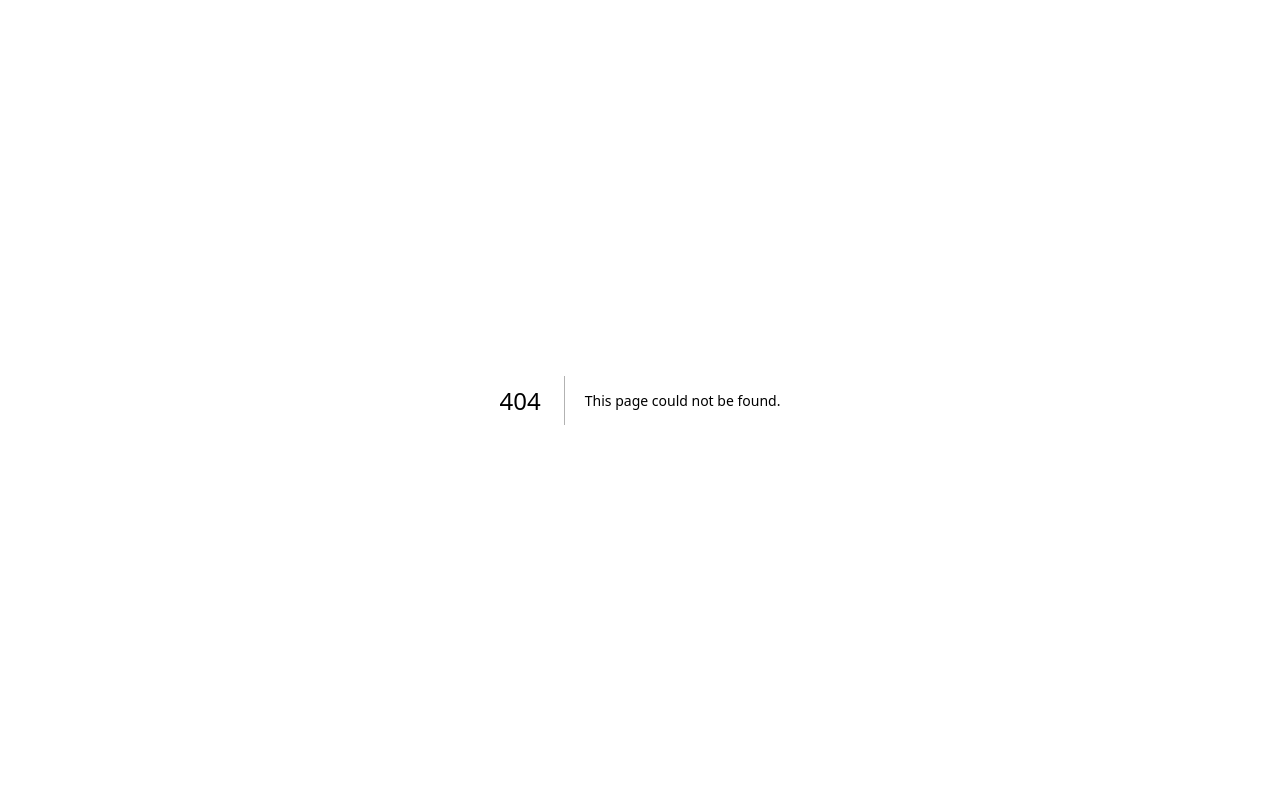
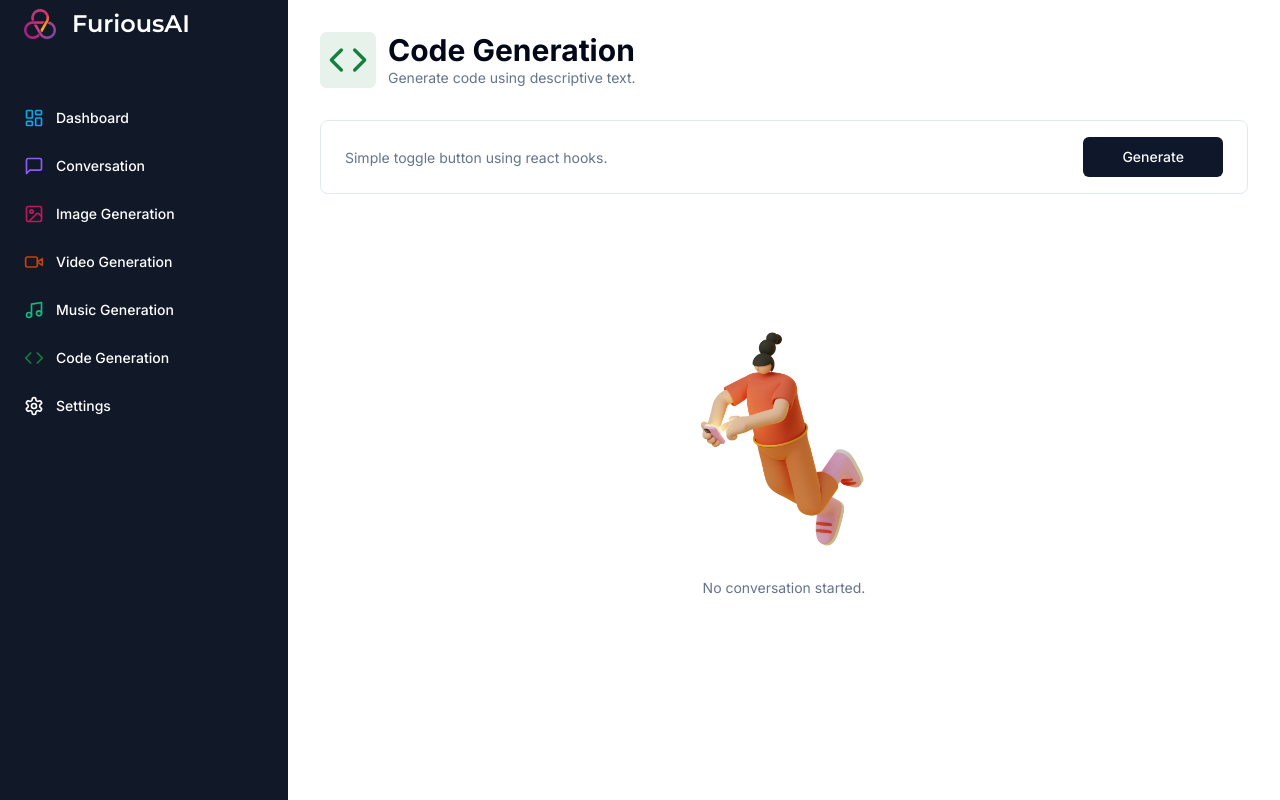
Before and after one commit to avinashhubale/furious-ai, a Next.js app: page /code in a window 1280 px wide. Before the commit this address had no page. Built offline with nearby package versions, Linux system fonts and the light colour scheme.

Commit message:
Implement code generation api

```diff
--- /dev/null
+++ b/app/(dashboard)/(routes)/code/constants.ts
@@ -0,0 +1,7 @@
+import * as z from "zod";
+
+export const formSchema = z.object({
+  prompt: z.string().min(1, {
+    message: "Prompt is required",
+  }),
+});
--- /dev/null
+++ b/app/(dashboard)/(routes)/code/page.tsx
@@ -0,0 +1,144 @@
+'use client';
+
+import axios from 'axios';
+import * as z from 'zod';
+import { Heading } from '@/components/heading';
+import { Code, Divide } from 'lucide-react';
+import { useForm } from 'react-hook-form';
+import { formSchema } from './constants';
+import { zodResolver } from '@hookform/resolvers/zod';
+import { Form, FormField, FormItem, FormControl } from '@/components/ui/form';
+import { Input } from '@/components/ui/input';
+import { Button } from '@/components/ui/button';
+import { useRouter } from 'next/navigation';
+import { useState } from 'react';
+import { ChatCompletionMessageParam } from 'openai/resources/index.mjs';
+import { Empty } from '@/components/empty';
+import { Loader } from '@/components/loader';
+import { cn } from '@/lib/utils';
+import { UserAvatar } from '@/components/user-avatar';
+import { BotAvatar } from '@/components/bot-avatar';
+import Markdown from 'react-markdown';
+
+const CodePage = () => {
+  const router = useRouter();
+  const [messages, setMessages] = useState<ChatCompletionMessageParam[]>([]);
+  const form = useForm<z.infer<typeof formSchema>>({
+    resolver: zodResolver(formSchema),
+    defaultValues: {
+      prompt: '',
+    },
+  });
+
+  const isLoading = form.formState.isSubmitting;
+
+  const onSubmit = async (values: z.infer<typeof formSchema>) => {
+    try {
+      const userMessage: ChatCompletionMessageParam = {
+        role: 'user',
+        content: values.prompt,
+      };
+
+      const newMessages = [...messages, userMessage];
+
+      const response = await axios.post('/api/code', {
+        messages: newMessages,
+      });
+
+      setMessages((current) => [...current, userMessage, response.data]);
+
+      form.reset();
+    } catch (error: any) {
+      // TODO: Open Pro Modal
+      console.log(error);
+    } finally {
+      router.refresh();
+    }
+  };
+
+  return (
+    <div>
+      <Heading
+        title="Code Generation"
+        description="Generate code using descriptive text."
+        icon={Code}
+        iconColor="text-green-700"
+        bgcolor="bg-green-700/10"
+      />
+      <div className="px-4 lg:px-8">
+        <div>
+          <Form {...form}>
+            <form
+              onSubmit={form.handleSubmit(onSubmit)}
+              className="rounded-lg border w-full p-4 px-3 md:px-6 focus-within:shadow-sm grid grid-cols-12 gap-2"
+            >
+              <FormField
+                name="prompt"
+                render={({ field }) => (
+                  <FormItem className="col-span-12 lg:col-span-10">
+                    <FormControl className="m-0 p-0">
+                      <Input
+                        className="border-0 outline-none focus-visible:ring-0 focus-visible:ring-transparent"
+                        disabled={isLoading}
+                        placeholder="Simple toggle button using react hooks. "
+                        {...field}
+                      />
+                    </FormControl>
+                  </FormItem>
+                )}
+              />
+              <Button
+                className="col-span-12 lg:col-span-2 w-full"
+                disabled={isLoading}
+              >
+                Generate
+              </Button>
+            </form>
+          </Form>
+        </div>
+        <div className="space-y-4 mt-4">
+          {isLoading && (
+            <div className="p-8 rounded-lg w-full flex items-center justify-center bg-muted">
+              <Loader />
+            </div>
+          )}
+          {messages.length === 0 && !isLoading && (
+            <Empty label="No conversation started." />
+          )}
+          <div className="flex flex-col-reverse gap-y-4">
+            {messages.map((message) => (
+              <div
+                key={message.content as string}
+                className={cn(
+                  'p-8 w-full flex items-start gap-x-8 rounded-lg',
+                  message.role === 'user'
+                    ? 'bg-white border border-black/10'
+                    : 'bg-muted'
+                )}
+              >
+                {message.role === 'user' ? <UserAvatar /> : <BotAvatar />}
+                <Markdown
+                  components={{
+                    pre: ({ node, ...props }) => (
+                      <div className="overflow-auto w-full my-2 bg-black/10 p-2 rounded-lg">
+                        <pre {...props} />
+                      </div>
+                    ),
+                    code: ({ node, ...props }) => (
+                      <code className="bg-black/10 rounded-lg p-1" {...props} />
+                    ),
+                  }}
+                  className="text-sm overflow-hidden leading-7"
+                >
+                  {(message.content as string) || ''}
+                </Markdown>
+              </div>
+            ))}
+          </div>
+        </div>
+      </div>
+    </div>
+  );
+};
+
+export default CodePage;
--- /dev/null
+++ b/app/api/code/route.ts
@@ -0,0 +1,47 @@
+import { auth } from '@clerk/nextjs';
+import { NextResponse } from 'next/server';
+import OpenAIApi, { ClientOptions } from 'openai';
+import { ChatCompletionMessageParam } from 'openai/resources/index.mjs';
+
+const apiKey = process.env.OPENAI_API_KEY;
+
+if (!apiKey) {
+  throw new Error('OpenAI API key is not defined.');
+}
+
+const openaiOptions: ClientOptions = {
+  apiKey: apiKey,
+};
+
+const openai = new OpenAIApi(openaiOptions);
+
+const instructionMessage: ChatCompletionMessageParam = {
+  role: 'system',
+  content:
+    'You are a code generator. You must answer only in markdown code snippets. Use code comments for explantions.',
+};
+export async function POST(req: Request) {
+  try {
+    const { userId } = auth();
+    const body = await req.json();
+    const { messages } = body;
+
+    if (!userId) {
+      return new NextResponse('Unauthorized', { status: 401 });
+    }
+
+    if (!messages) {
+      return new NextResponse('Messages are required', { status: 400 });
+    }
+
+    const response = await openai.chat.completions.create({
+      model: 'gpt-3.5-turbo',
+      messages: [instructionMessage, ...messages],
+    });
+
+    return NextResponse.json(response.choices[0].message);
+  } catch (error) {
+    console.log('[CODE_ERROR]', error);
+    return new NextResponse('Internal error', { status: 500 });
+  }
+}
--- a/package.json
+++ b/package.json
@@ -31,6 +31,7 @@
     "react": "^18.2.0",
     "react-dom": "^18.2.0",
     "react-hook-form": "^7.46.1",
+    "react-markdown": "^9.0.1",
     "tailwind-merge": "^1.14.0",
     "tailwindcss": "3.3.3",
     "tailwindcss-animate": "^1.0.6",
```
Also changed, not shown: 1 other file (tests, documents, lock files or other folders).
